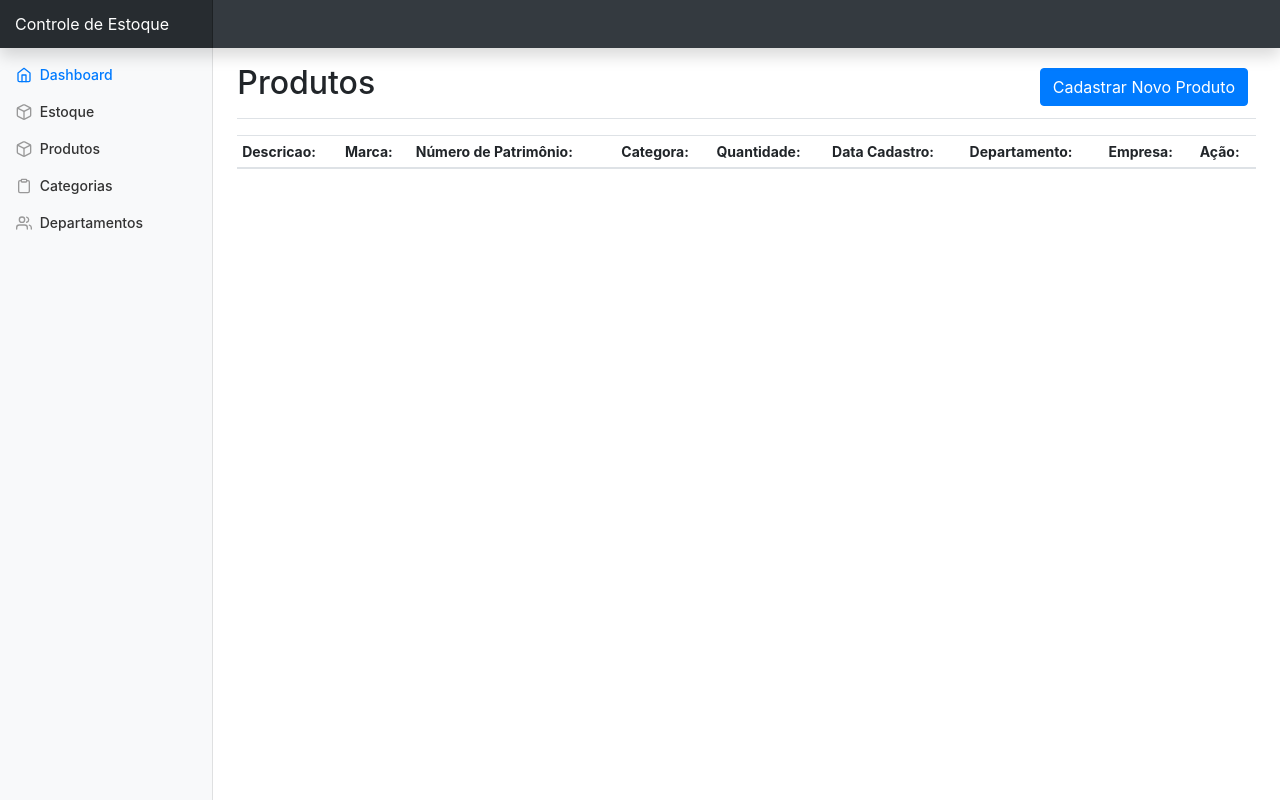
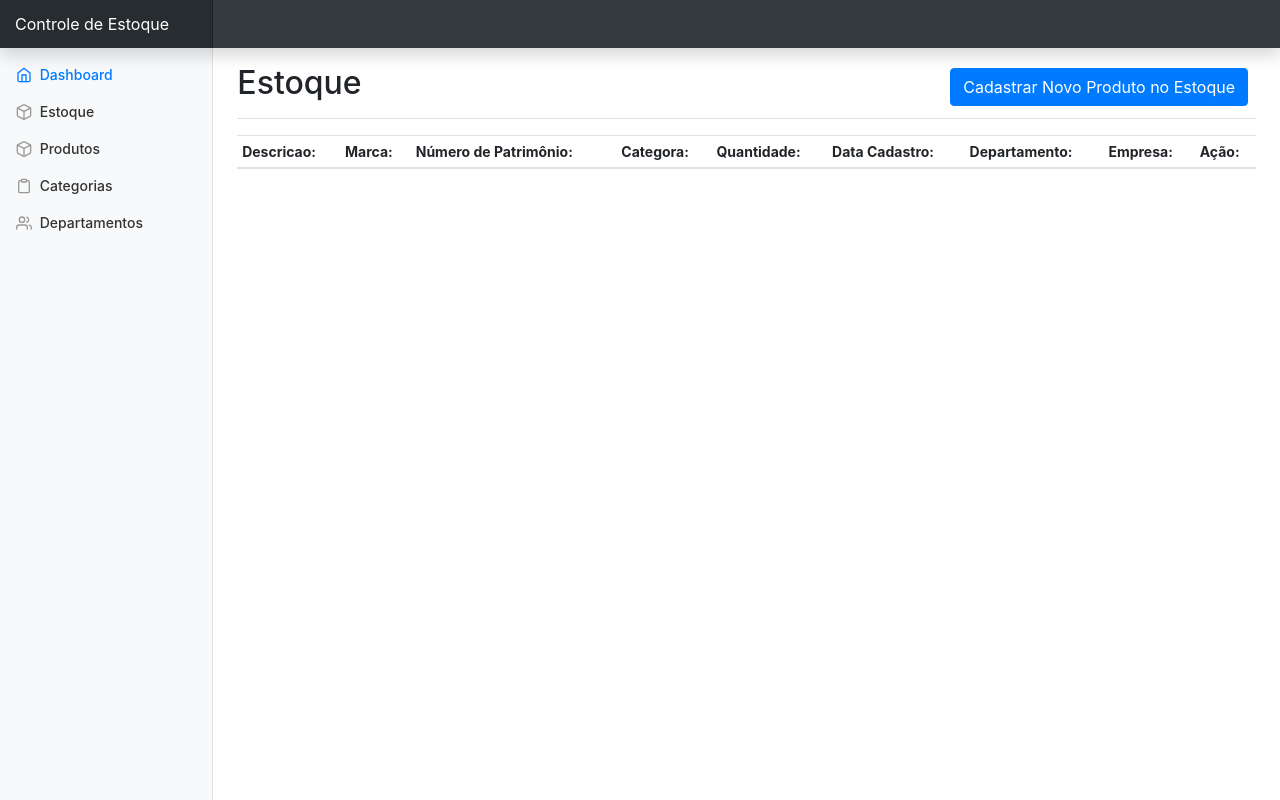
Before and after one commit to caioscali/controleestoque2, a PHP site: page / in a window 1280 px wide. Run offline with PHP 8.4, Linux system fonts and the light colour scheme; tables that the repository leaves empty hold one stand-in row (values such as "Sample post"); lists and menus that the app fills with data are empty.

Commit message:
projeto 2

```diff
--- a/estoque.php
+++ b/estoque.php
@@ -1,8 +1,8 @@
 <div class="d-flex justify-content-between flex-wrap flex-md-nowrap align-items-center pt-3 pb-2 mb-3 border-bottom">
-    <h1 class="h2">Produtos</h1>
+    <h1 class="h2">Estoque</h1>
     <div class="btn-toolbar mb-2 mb-md-0">
         <div class="btn-group mr-2">
-            <button type="button" class="btn btn-primary" data-toggle="modal" data-target=".modal_cadastrar_produto">Cadastrar Novo Produto</button>
+            <button type="button" class="btn btn-primary" data-toggle="modal" data-target=".modal_cadastrar_produto">Cadastrar Novo Produto no Estoque</button>
         </div>
     </div>
 </div>
@@ -29,7 +29,7 @@
             <div class="col-3"></div>
             <div class="alert alert-success col-4">
                 <button type="button" class="close" data-dismiss="alert">X</button>
-                <h6>Produto Cadastrado com Sucesso!</h6>
+                <h6>Estoque Cadastrado com Sucesso!</h6>
             </div>
         </div>
 <?php
@@ -39,7 +39,7 @@
             <div class="col-3"></div>
             <div class="alert alert-danger col-4">
                 <button type="button" class="close" data-dismiss="alert">X</button>
-                <h6>Erro ao Cadastrar o Produto! Entre em contato com o suporte!</h6>
+                <h6>Erro ao Cadastrar o Estoque! Entre em contato com o suporte!</h6>
             </div>
         </div>
 
@@ -67,7 +67,7 @@
             <div class="col-3"></div>
             <div class="alert alert-success col-4">
                 <button type="button" class="close" data-dismiss="alert">X</button>
-                <h6>Produto Alterado com Sucesso!</h6>
+                <h6>Estoque Alterado com Sucesso!</h6>
             </div>
         </div>
 <?php
@@ -77,7 +77,7 @@
             <div class="col-3"></div>
             <div class="alert alert-danger col-4">
                 <button type="button" class="close" data-dismiss="alert">X</button>
-                <h6>Erro ao Alterar o Produto! Entre em contato com o suporte!</h6>
+                <h6>Erro ao Alterar o Estoque! Entre em contato com o suporte!</h6>
             </div>
         </div>
 
@@ -121,7 +121,7 @@
                          '<?php echo $value->dataCadastro; ?>',
                          '<?php echo $value->idDepartamento; ?>',
                          '<?php echo $value->id; ?>',
-                         '<?php echo $value->idProduto; ?>')">Alterar</button>
+                         '<?php echo $value->idDepartamentoProduto; ?>')">Alterar</button>
                         <form class="form_excluir" method="post" style="float: left; margin: 0 15px">
                             <input type="hidden" name="id" value="<?php echo $value->id; ?>">
                             <button name="excluir" type="submit"  class="btn btn-danger">Excluir</button>
@@ -163,7 +163,7 @@
                             <div class="col-6">
                                 <div class="form-group">
                                     <label>Produto:</label>
-                                    <select class="form-control" name="produtoSelecionada" required="required">
+                                    <select class="form-control" name="produtoSelecionado" required="required">
                                         <?php
                                         foreach ($produto->findAll() as $key => $val) : ?>
                                             <option value="<?php echo ($val->id); ?>"> <?php echo $val->descricao; ?> </option>
@@ -239,7 +239,7 @@
                             <div class="col-6">
                                 <div class="form-group">
                                     <label>Produto:</label>
-                                    <select class="form-control" id="text_categoriaSelecionada" name="text_produtoSelecionada" required="required">
+                                    <select class="form-control" id="text_categoriaSelecionado" name="text_produtoSelecionado" required="required">
                                         <?php
                                         foreach ($produto->findAll() as $key => $val) : ?>
                                             <option value="<?php echo ($val->id); ?>"> <?php echo $val->descricao; ?> </option>
--- a/js/estoque.js
+++ b/js/estoque.js
@@ -1,8 +1,8 @@
-function load_modal(quantidade, dataCadastro, idDepartamento, id, idProduto) {
+function load_modal(quantidade, dataCadastro, idDepartamento, id, idDepartamentoProduto) {
   debugger;
-  $('#text_id').val(id);
+  $('#text_id').val(idDepartamentoProduto);
   $('#text_quantidade').val(quantidade);
   $('#text_dataCadastro').val(dataCadastro);
   $('#text_departamentoSelecionado').val(idDepartamento);
-  $('#text_produtoSelecionado').val(idProduto);
+  $('#text_produtoSelecionado').val(id);
 }
```
